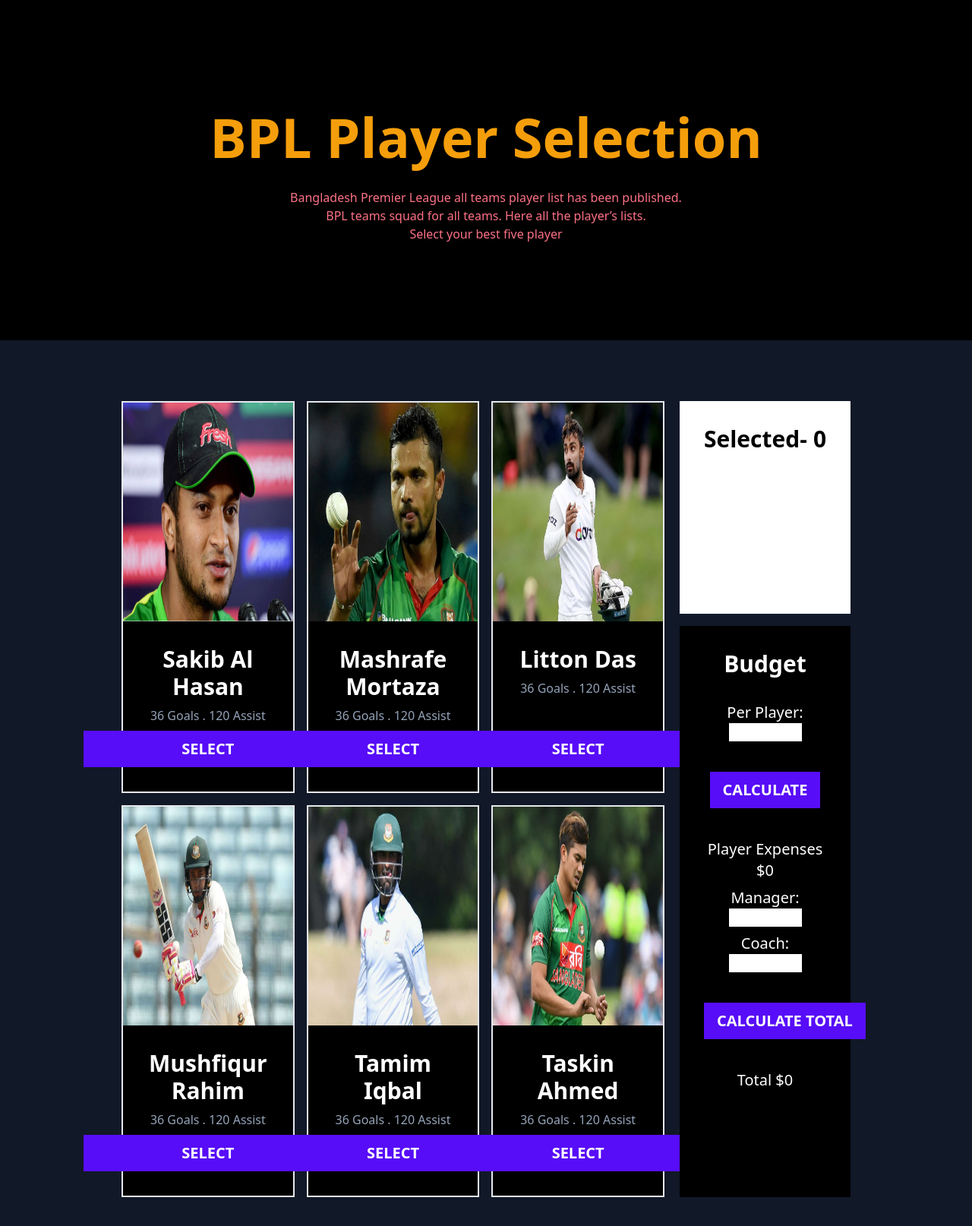
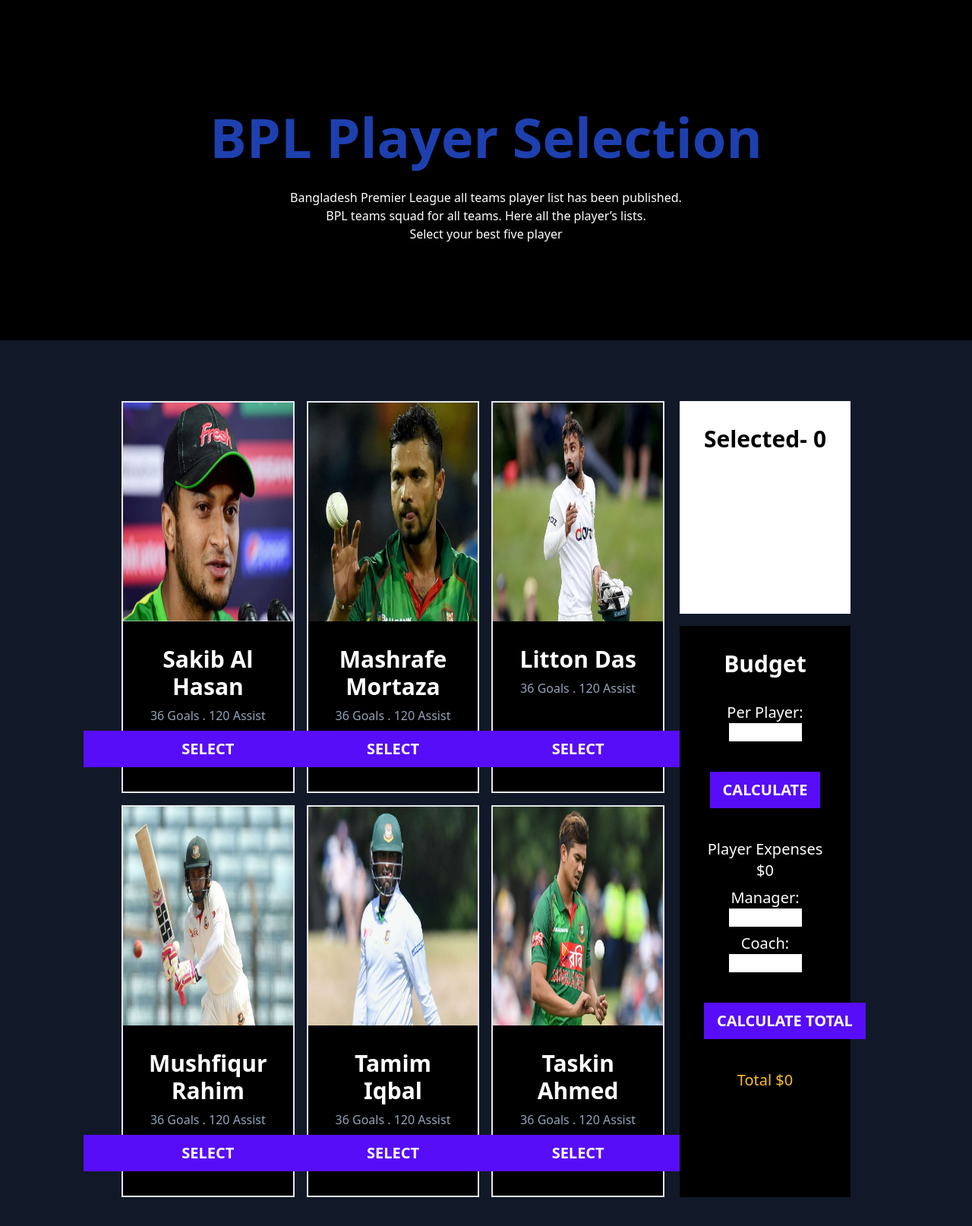
Before and after one commit to atikhasanps/select-best-fivePlayer, a plain HTML site: page index.html in a window 1280 px wide. Shown: the whole page at 76% size. Drawn offline with nearby package versions, Linux system fonts and the light colour scheme; a script that the page names is missing.

Commit message:
final commit

```diff
--- a/index.html
+++ b/index.html
@@ -11,8 +11,8 @@
 </head>
 <body>
     <header class="bg-black h-auto text-center">
-        <h1 class="text-amber-500 text-7xl pt-36 font-bold">BPL Player Selection</h1>
-        <p class="text-rose-400 pt-8 pb-32	">Bangladesh Premier League  all teams player list has been published.<br> BPL teams squad for all teams. Here  all the player’s lists.<br> Select your best five player</p>
+        <h1 class="text-blue-800		 text-7xl pt-36 font-bold">BPL Player Selection</h1>
+        <p class="text-white pt-8 pb-32	">Bangladesh Premier League  all teams player list has been published.<br> BPL teams squad for all teams. Here  all the player’s lists.<br> Select your best five player</p>
         </header>
 
         <!--   Player selection part   -->
@@ -189,7 +189,7 @@
                       </div>
 
                       <div class="">
-                        <h1 class="text-xl text-white mt-8 ">Total  $<span id="total-cost">0</span></h1>
+                        <h1 class="text-xl text-amber-400	 mt-8 ">Total  $<span id="total-cost">0</span></h1>
                       </div>
 
                     </div>
```
Also changed, not shown: js/selection.js (deleted, +0 -18 lines), test.html (deleted, +0 -12 lines).
